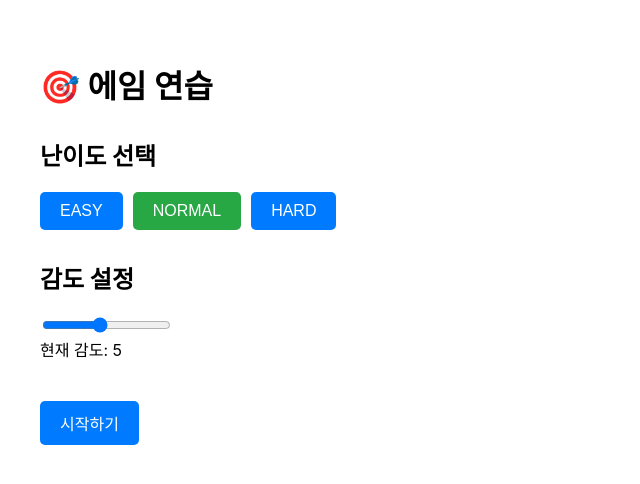
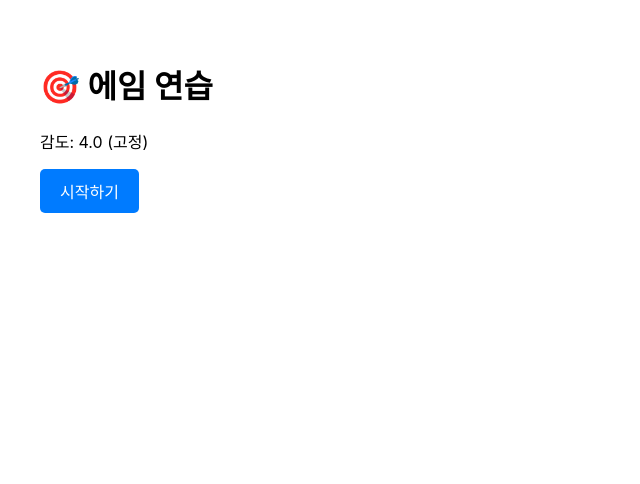
Before and after one commit to jojayeon/Aim_Practice, a React (Create React App) app in the folder aim-practice/: page / in a window 1280 px wide. Shown: the top 484 px of the page, without its empty margins (0-640 px from the left). Built offline with nearby package versions, Linux system fonts and the light colour scheme.

Commit message:
:art: 난이도, 감도 제외

```diff
--- a/aim-practice/src/pages/StartPage.tsx
+++ b/aim-practice/src/pages/StartPage.tsx
@@ -1,57 +1,22 @@
-import React, { useState } from 'react';
+import React from 'react';
 import { useNavigate } from 'react-router-dom';
+import styles from '../styles/Startpage.module.css';
 import Button from '../components/Button';
-import styles from  '../styles/Startpage.module.css';
 
-const HomePage: React.FC = () => {
+const StartPage = () => {
   const navigate = useNavigate();
-  const [difficulty, setDifficulty] = useState<'easy' | 'normal' | 'hard'>('normal');
-  const [sensitivity, setSensitivity] = useState<number>(5);
 
   const handleStart = () => {
-    console.log('난이도:', difficulty);
-    console.log('감도:', sensitivity);
     navigate('/game');
   };
 
   return (
     <div className={styles.container}>
-      <h1>🎯 에임 연습</h1>
-
-      <section className={styles.section}>
-        <h2>난이도 선택</h2>
-        <div className={styles.difficultyButtons}>
-          {(['easy', 'normal', 'hard'] as const).map((level) => (
-            <Button
-              key={level}
-              onClick={() => setDifficulty(level)}
-              style={{
-                backgroundColor: difficulty === level ? '#28a745' : undefined,
-              }}
-            >
-              {level.toUpperCase()}
-            </Button>
-          ))}
-        </div>
-      </section>
-
-      <section className={styles.section}>
-        <h2>감도 설정</h2>
-        <input
-          type="range"
-          min={1}
-          max={10}
-          value={sensitivity}
-          onChange={(e) => setSensitivity(Number(e.target.value))}
-        />
-        <div>현재 감도: {sensitivity}</div>
-      </section>
-
-      <div className={styles.startButton}>
-        <Button onClick={handleStart}>시작하기</Button>
-      </div>
+      <h1 className={styles.title}>🎯 에임 연습</h1>
+      <p className={styles.sensitivity}>감도: 4.0 (고정)</p>
+      <Button onClick={handleStart}>시작하기</Button>
     </div>
   );
 };
 
-export default HomePage;
+export default StartPage;
```
